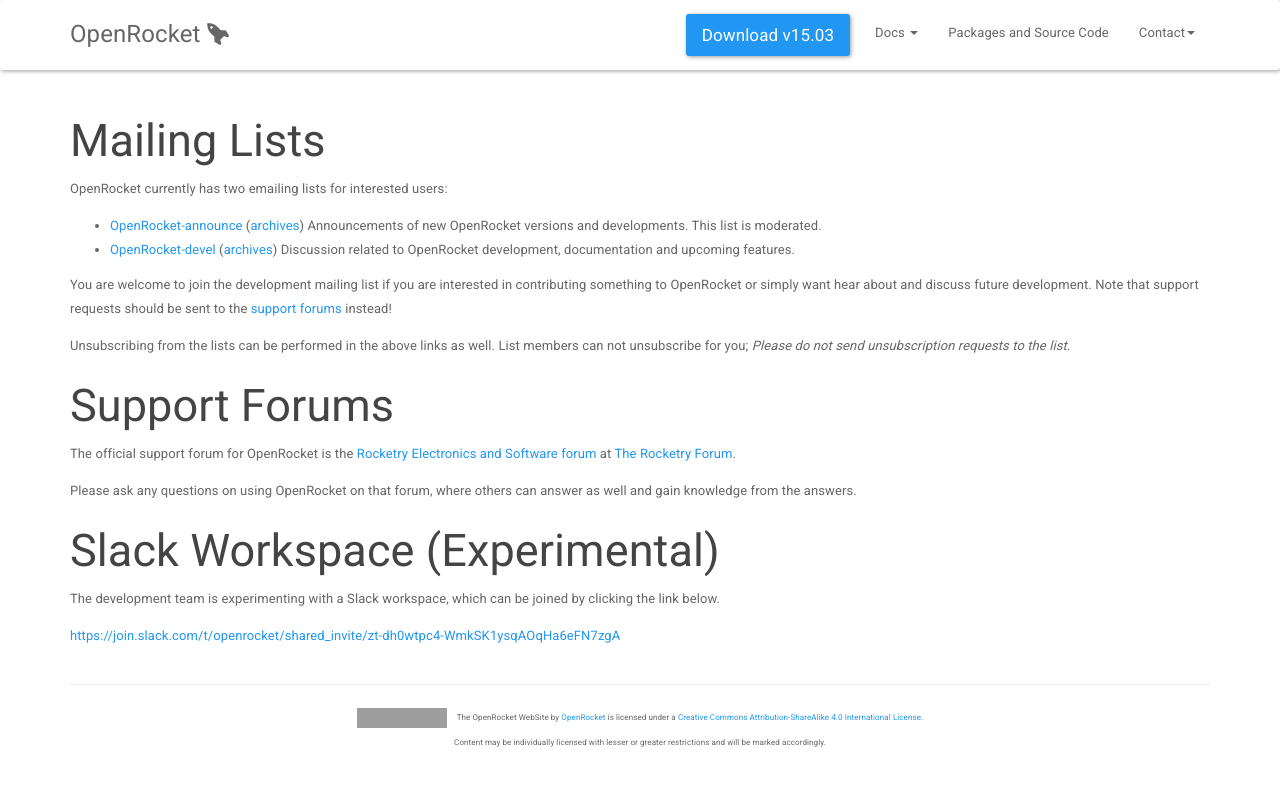
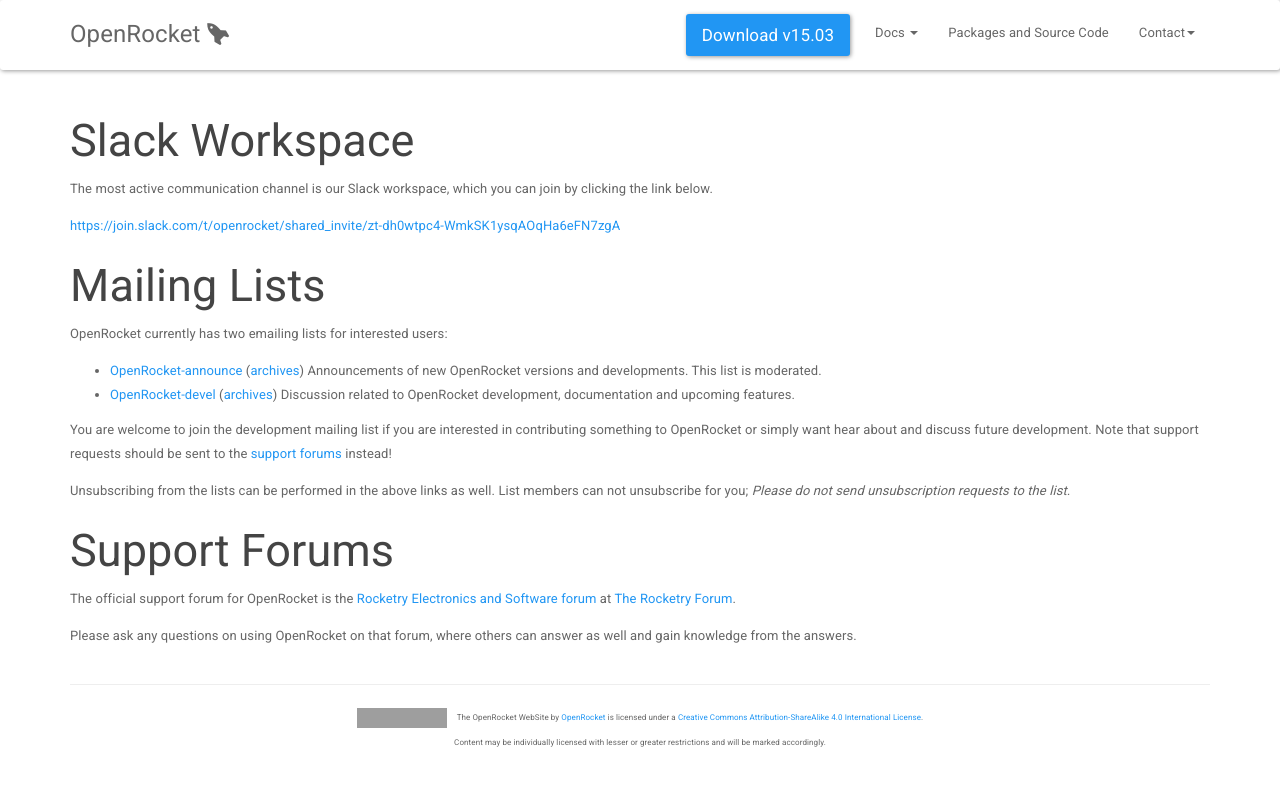
Before and after one commit to openrocket/openrocket.github.io, a Jekyll site: the page built from contact.md, in a window 1280 px wide. Shown: the top 786 px of the page. Built offline with Jekyll 4.4.1, drawn with Linux system fonts in a browser that asks for light colours; nearby versions of some CDN libraries; grey boxes are pictures that could not be loaded.

Commit message:
Set Slack as main communication channel

```diff
--- a/contact.md
+++ b/contact.md
@@ -3,6 +3,12 @@
 id: contact
 title: OpenRocket — Support and contact information
 ---
+
+## Slack Workspace
+
+The most active communication channel is our Slack workspace, which you can join by clicking the link below.
+
+[https://join.slack.com/t/openrocket/shared_invite/zt-dh0wtpc4-WmkSK1ysqAOqHa6eFN7zgA](https://join.slack.com/t/openrocket/shared_invite/zt-dh0wtpc4-WmkSK1ysqAOqHa6eFN7zgA)
 
 ## Mailing Lists
 
@@ -23,9 +29,3 @@
 The official support forum for OpenRocket is the [Rocketry Electronics and Software forum](http://www.rocketryforum.com/forumdisplay.php?36-Rocketry-Electronics-and-Software) at [The Rocketry Forum](http://www.rocketryforum.com/).
 
 Please ask any questions on using OpenRocket on that forum, where others can answer as well and gain knowledge from the answers.
-
-## Slack Workspace (Experimental)
-
-The development team is experimenting with a Slack workspace, which can be joined by clicking the link below.
-
-[https://join.slack.com/t/openrocket/shared_invite/zt-dh0wtpc4-WmkSK1ysqAOqHa6eFN7zgA](https://join.slack.com/t/openrocket/shared_invite/zt-dh0wtpc4-WmkSK1ysqAOqHa6eFN7zgA)
```
